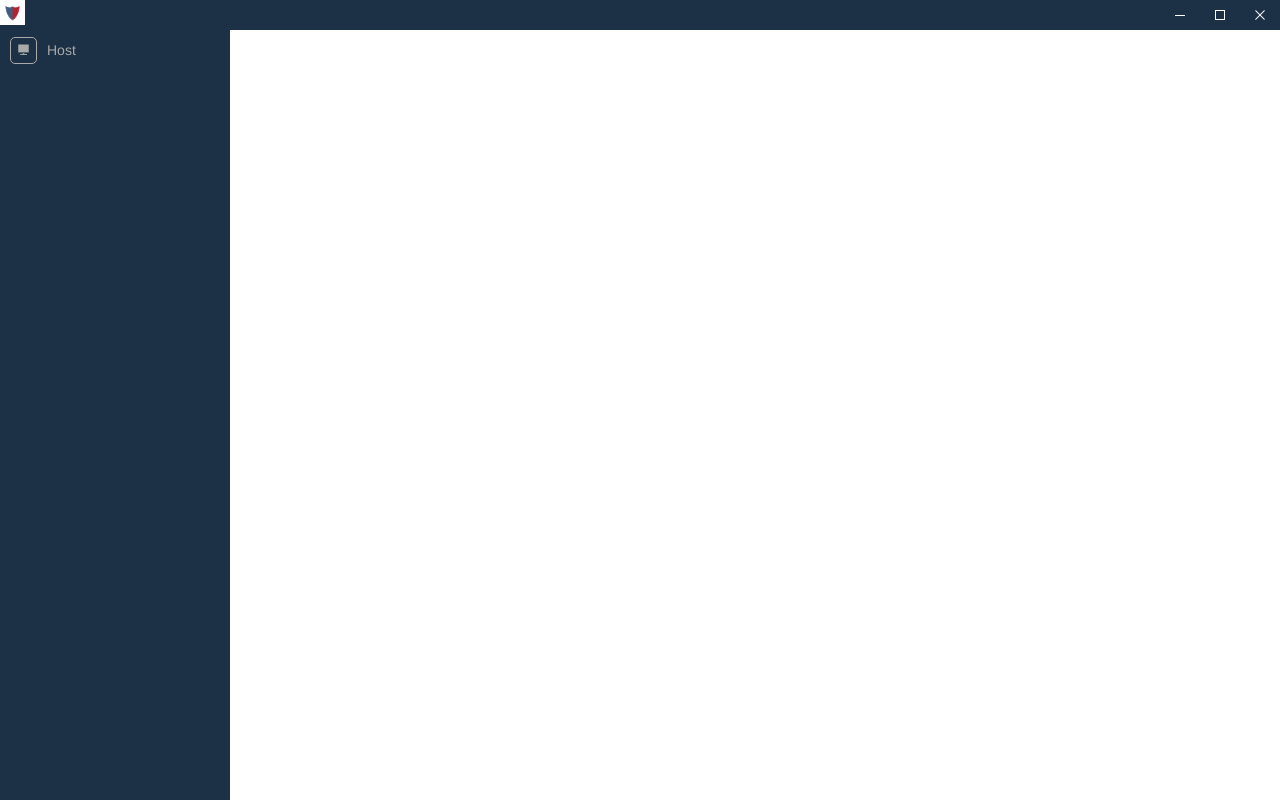
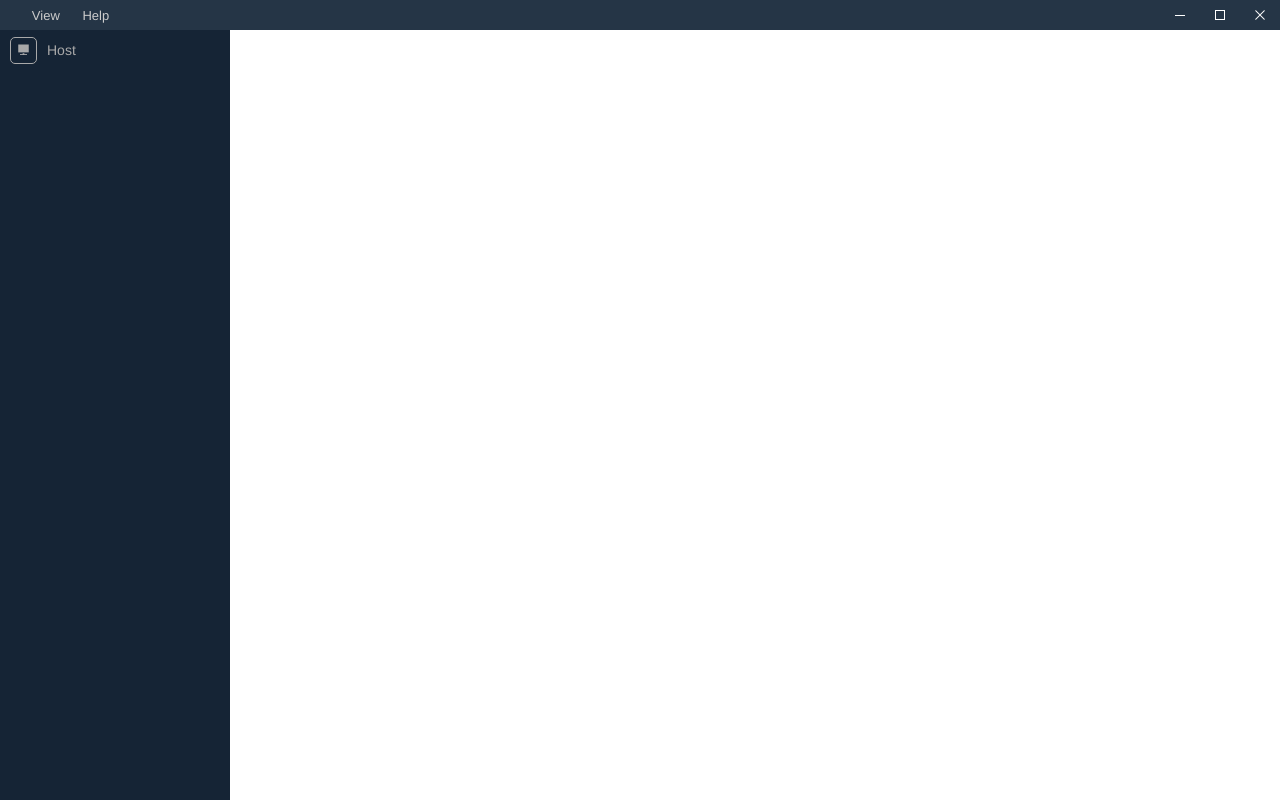
Before and after one commit to itpika/knight-redis, a Vue app: page /#/ in a window 1280 px wide. Built offline with nearby package versions, Linux system fonts and the light colour scheme.

Commit message:
主体颜色调整

```diff
--- a/front/components/Aside/SelectBox.vue
+++ b/front/components/Aside/SelectBox.vue
@@ -53,7 +53,7 @@ export default {
 <style lang="less" scoped>
   .selectBox {
     &:hover {
-      background-color: #416080;
+      background-color: #4f6d8c;
       cursor: pointer;
       color: #fff;
       .left > div {
@@ -107,11 +107,11 @@ export default {
     }
   }
   .active {
-    background-color: #416080;
+    background-color: #4f6d8c;
     color: #00de7e !important;
   }
   .activeMenu {
-    background-color: #416080;
+    background-color: #4f6d8c;
     color: #fff !important;
   }
 </style>
--- a/front/components/Header.vue
+++ b/front/components/Header.vue
@@ -1,10 +1,16 @@
 <template>
   <div class="header">
     <div class="menu" style="-webkit-app-region: drag">
-      <div class="logo">
-        <el-image
-        :src="require('@/public/image/icon.png')"
-        fit="fill"></el-image>
+      <div class="left">
+        <div class="logo">
+          <!-- <el-image
+          :src="require('@/public/image/icon.png')"
+          fit="fill"></el-image> -->
+        </div>
+        <div class="top-menu">
+          <div>View</div>
+          <div>Help</div>
+        </div>
       </div>
       <div class="opertion">
         <div class="min" style="-webkit-app-region: no-drag;" @click.stop="minWindow">
@@ -64,10 +70,37 @@ export default {
     display: flex;
     justify-content: space-between;
     align-items: center;
-    background-color: rgb(28, 48, 70);
-    .logo {
+    background-color: rgb(37, 53, 70);
+    .left {
       height: 100%;
-      width: 25px;
+      display: flex;
+      justify-content: flex-start;
+      .logo {
+        height: 100%;
+        width: 25px;
+      }
+      .top-menu {
+        height: 100%;
+        width: 100%;
+        display: flex;
+        justify-content: flex-start;
+        > div {
+          user-select: none;
+          height: 100%;
+          font-size: 13px;
+          width: 50px;
+          display: flex;
+          color: #cccccc;
+          justify-content: center;
+          align-items: center;
+          -webkit-app-region: no-drag;
+          &:hover {
+            background-color: rgb(56, 70, 83);
+            color: #dad9d9;
+            cursor: default;
+          }
+        }
+      }
     }
     .opertion {
       height: 100%;
@@ -81,7 +114,7 @@ export default {
       }
       .min, .max {
         &:hover {
-          background-color: rgb(87, 113, 145);
+          background-color: rgb(56, 70, 83);
         }
       }
       .min div {
--- a/front/components/common/k-dialog.vue
+++ b/front/components/common/k-dialog.vue
@@ -110,6 +110,6 @@ export default {
   background-color: #03c974;
 }
 .public {
-  background-color: #1c3046;
+  background-color: #152435;
 }
 </style>
--- a/front/style/common.less
+++ b/front/style/common.less
@@ -8,13 +8,13 @@
     /*滚动条里面小方块*/
     border-radius: 10px;
     box-shadow   : inset 0 0 5px rgba(0, 0, 0, 0.2);
-    background   : #5e80a9;
+    background   : #3f5c80;
 }
 ::-webkit-scrollbar-track {
     /*滚动条里面轨道*/
-    box-shadow   : inset 0 0 5px rgb(65, 97, 129, 1);
+    box-shadow   : inset 0 0 5px rgb(79, 110, 140, 1);
     border-radius: 10px;
-    background   : #416181;
+    background   : #4f6e8c;
 }
 ::-webkit-scrollbar-button {
     display: none;
@@ -33,7 +33,7 @@
 }
 
 .bgdColor {
-    background-color: #1c3046;
+    background-color: #152435;
 }
 .rotating90 {
     transform: rotate(90deg);
@@ -49,7 +49,7 @@
     outline: none;
 }
 .bgkColor {
-    background-color: #416080;
+    background-color: #4f6d8c;
 }
 .greenColor {
     color: #00de7e;
--- a/front/style/index.less
+++ b/front/style/index.less
@@ -16,5 +16,5 @@ div {
     background-color: #484f52;
 }
 .menu_bgd_color {
-    background-color: #416080;
+    background-color: #4f6d8c;
 }
--- a/front/views/Home.vue
+++ b/front/views/Home.vue
@@ -2,7 +2,7 @@
   <div class="home">
       <el-header style="height: 30px"><Header/></el-header>
       <el-container>
-        <el-aside width="18%" class="fontColor"><Aside></Aside></el-aside>
+        <el-aside width="18%" class="fontColor bgdColor"><Aside></Aside></el-aside>
         <el-main :class="mainClass"><Main></Main></el-main>
       </el-container>
   </div>
@@ -39,17 +39,14 @@ export default {
     }
   }
   .el-header, .el-footer {
-    background-color: #1c3046;
     color: #c9ced4;
     text-align: center;
     padding: 0;
   }
   .el-aside {
-    background-color: #1c3046;
     text-align: center;
   }
   .el-main {
-    // background-color: #E9EEF3;
     color: #333;
     height: 100%;
     padding: 0;
--- a/front/views/host/index.vue
+++ b/front/views/host/index.vue
@@ -228,7 +228,7 @@ export default {
         }
       }
       .lineRightOper:hover {
-        background-color: #1c3046;
+        background-color: #152435;
       }
     }
     .line:hover {
--- a/front/views/hostView/index.vue
+++ b/front/views/hostView/index.vue
@@ -1,5 +1,5 @@
 <template>
-  <div id="hostView" v-loading.lock="current.connectState === -1" element-loading-background="#416080" class="hostView bgkColor">
+  <div id="hostView" v-loading.lock="current.connectState === -1" element-loading-background="#4f6d8c" class="hostView bgkColor">
     <div :class="['content', {'hiddenClass': !(current.connectState === 0)}]">
       <div class="header">
         <div class="terminalBtn"><el-button type="info" size="small" round @click.stop="current.shellState.open = !current.shellState.open">Terminal</el-button></div>
@@ -36,7 +36,7 @@
                 <el-switch
                   v-model="current.realTime"
                   active-color="#13ce66"
-                  inactive-color="#1c3046"
+                  inactive-color="#152435"
                   active-value="1"
                   inactive-value="0">
                 </el-switch>
@@ -261,7 +261,7 @@ export default {
       .terminalBtn {
         /deep/ .el-button--info {
           border: 0;
-          background-color: #1c3046;
+          background-color: #152435;
           transition: all 300ms;
           &:hover {
             color: #00de7e;
@@ -325,7 +325,7 @@ export default {
             width: 50%;
             /deep/ .el-input__inner {
               border: none;
-              background-color: #416080;
+              background-color: #4f6d8c;
               outline: none;
               color: #00de7e;
             }
@@ -376,7 +376,7 @@ export default {
                 visibility: hidden;
               }
               &:hover {
-                background-color: #1c3046;
+                background-color: #152435;
                 transition: all 500ms;
                 cursor: pointer;
                 > i {
```
